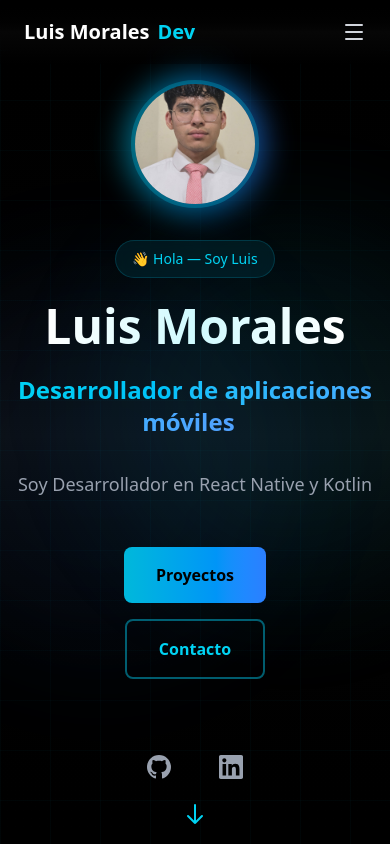
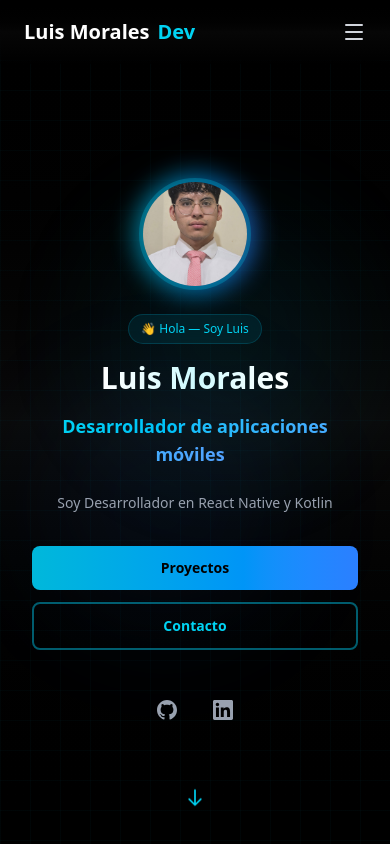
Before and after one commit to luarmoro123/portafolio, a React (Vite) app: page / in a window 390 px wide. Shown: the top 844 px of the page. Built offline with nearby package versions, Linux system fonts and the light colour scheme.

Commit message:
se mejoro para moviler el diseno del hero

```diff
--- a/src/componets/portafolio/hero/hero.tsx
+++ b/src/componets/portafolio/hero/hero.tsx
@@ -24,7 +24,7 @@ const Hero: React.FC = () => {
             const timeout = setTimeout(() => {
                 setDisplayedText(prev => prev + fullText[currentIndex]);
                 setCurrentIndex(prev => prev + 1);
-            }, 100); // Velocidad de escritura en milisegundos
+            }, 100);
 
             return () => clearTimeout(timeout);
         }
@@ -33,29 +33,29 @@ const Hero: React.FC = () => {
     return (
         <section
             id="inicio"
-            className="relative min-h-screen flex items-center justify-center overflow-hidden bg-gradient-to-b from-black via-[#0a0a0a] to-black"
+            className="relative min-h-screen flex items-center justify-center overflow-hidden bg-gradient-to-b from-black via-[#0a0a0a] to-black pt-16"
         >
             {/* Animated Background */}
             <div className="absolute inset-0 overflow-hidden">
-                <div className="absolute top-1/4 left-1/4 w-96 h-96 bg-cyan-500/10 rounded-full blur-3xl animate-pulse"></div>
-                <div className="absolute bottom-1/4 right-1/4 w-96 h-96 bg-blue-500/10 rounded-full blur-3xl animate-pulse delay-1000"></div>
+                <div className="absolute top-1/4 left-1/4 w-64 h-64 md:w-96 md:h-96 bg-cyan-500/10 rounded-full blur-3xl animate-pulse"></div>
+                <div className="absolute bottom-1/4 right-1/4 w-64 h-64 md:w-96 md:h-96 bg-blue-500/10 rounded-full blur-3xl animate-pulse delay-1000"></div>
             </div>
 
             {/* Grid Pattern Overlay */}
-            <div className="absolute inset-0 bg-[linear-gradient(rgba(6,182,212,0.03)_1px,transparent_1px),linear-gradient(90deg,rgba(6,182,212,0.03)_1px,transparent_1px)] bg-[size:50px_50px]"></div>
+            <div className="absolute inset-0 bg-[linear-gradient(rgba(6,182,212,0.03)_1px,transparent_1px),linear-gradient(90deg,rgba(6,182,212,0.03)_1px,transparent_1px)] bg-[size:30px_30px] md:bg-[size:50px_50px]"></div>
 
             {/* Content */}
-            <div className="relative z-10 max-w-7xl mx-auto px-4 sm:px-6 lg:px-8 py-20">
+            <div className="relative z-10 w-full max-w-7xl mx-auto px-4 sm:px-6 lg:px-8 py-12 sm:py-16 md:py-20">
                 <div className={`text-center transition-all duration-1000 ${isVisible ? 'opacity-100 translate-y-0' : 'opacity-0 translate-y-10'}`}>
 
                     {/* Profile Photo */}
-                    <div className="mb-8 flex justify-center">
+                    <div className="mb-6 sm:mb-8 flex justify-center">
                         <div className="relative group">
                             {/* Glow effect */}
-                            <div className="absolute -inset-1 bg-gradient-to-r from-cyan-500 to-blue-500 rounded-full blur-lg opacity-75 group-hover:opacity-100 transition duration-300 animate-pulse"></div>
+                            <div className="absolute -inset-1 bg-gradient-to-r from-cyan-500 to-blue-500 rounded-full blur-md md:blur-lg opacity-75 group-hover:opacity-100 transition duration-300 animate-pulse"></div>
 
                             {/* Photo container */}
-                            <div className="relative w-32 h-32 sm:w-40 sm:h-40 md:w-48 md:h-48 rounded-full overflow-hidden border-4 border-cyan-500/30 group-hover:border-cyan-400/50 transition-all duration-300 group-hover:scale-105">
+                            <div className="relative w-28 h-28 sm:w-36 sm:h-36 md:w-44 md:h-44 lg:w-48 lg:h-48 rounded-full overflow-hidden border-4 border-cyan-500/30 group-hover:border-cyan-400/50 transition-all duration-300 group-hover:scale-105">
                                 <img
                                     src="/profile.jpg"
                                     alt={t("name")}
@@ -66,21 +66,21 @@ const Hero: React.FC = () => {
                     </div>
 
                     {/* Greeting */}
-                    <div className="mb-6">
-                        <span className="inline-block px-4 py-2 bg-cyan-500/10 border border-cyan-500/20 rounded-full text-cyan-400 text-sm font-medium backdrop-blur-sm">
+                    <div className="mb-4 sm:mb-6">
+                        <span className="inline-block px-3 py-1.5 sm:px-4 sm:py-2 bg-cyan-500/10 border border-cyan-500/20 rounded-full text-cyan-400 text-xs sm:text-sm font-medium backdrop-blur-sm">
                             👋 {t("heroTitle")}
                         </span>
                     </div>
 
                     {/* Main Title */}
-                    <h1 className="text-5xl sm:text-6xl md:text-7xl lg:text-8xl font-bold mb-6">
+                    <h1 className="text-3xl sm:text-4xl md:text-6xl lg:text-7xl xl:text-8xl font-bold mb-4 sm:mb-6 px-2">
                         <span className="bg-gradient-to-r from-white via-cyan-100 to-white bg-clip-text text-transparent">
                             {t("name")}
                         </span>
                     </h1>
 
                     {/* Subtitle with Typing Animation */}
-                    <h2 className="text-2xl sm:text-3xl md:text-4xl font-semibold mb-8 min-h-[3rem] sm:min-h-[4rem] md:min-h-[5rem]">
+                    <h2 className="text-lg sm:text-xl md:text-3xl lg:text-4xl font-semibold mb-6 sm:mb-8 min-h-[2rem] sm:min-h-[2.5rem] md:min-h-[4rem] lg:min-h-[5rem] px-2">
                         <span className="text-transparent bg-clip-text bg-gradient-to-r from-cyan-400 via-blue-400 to-cyan-400 animate-gradient">
                             {displayedText}
                             <span className="animate-blink">|</span>
@@ -88,15 +88,15 @@ const Hero: React.FC = () => {
                     </h2>
 
                     {/* Description */}
-                    <p className="text-gray-400 text-lg sm:text-xl md:text-2xl max-w-3xl mx-auto mb-12 leading-relaxed">
+                    <p className="text-gray-400 text-sm sm:text-base md:text-lg lg:text-xl xl:text-2xl max-w-2xl lg:max-w-3xl mx-auto mb-8 sm:mb-10 md:mb-12 leading-relaxed px-4">
                         {t("heroDesc")}
                     </p>
 
                     {/* CTA Buttons */}
-                    <div className="flex flex-col sm:flex-row items-center justify-center gap-4">
+                    <div className="flex flex-col sm:flex-row items-center justify-center gap-3 sm:gap-4 px-4">
                         <a
                             href="#proyectos"
-                            className="group relative px-8 py-4 bg-gradient-to-r from-cyan-500 to-blue-500 text-black font-semibold rounded-lg overflow-hidden transition-all duration-300 hover:shadow-lg hover:shadow-cyan-500/50 hover:scale-105"
+                            className="w-full sm:w-auto group relative px-6 sm:px-8 py-3 sm:py-4 bg-gradient-to-r from-cyan-500 to-blue-500 text-black text-sm sm:text-base font-semibold rounded-lg overflow-hidden transition-all duration-300 hover:shadow-lg hover:shadow-cyan-500/50 hover:scale-105 active:scale-95"
                         >
                             <span className="relative z-10">{t("nav.projects") || "Ver Proyectos"}</span>
                             <div className="absolute inset-0 bg-gradient-to-r from-cyan-400 to-blue-400 opacity-0 group-hover:opacity-100 transition-opacity duration-300"></div>
@@ -104,22 +104,22 @@ const Hero: React.FC = () => {
 
                         <a
                             href="#contacto"
-                            className="px-8 py-4 border-2 border-cyan-500/50 text-cyan-400 font-semibold rounded-lg hover:bg-cyan-500/10 hover:border-cyan-400 transition-all duration-300 hover:scale-105"
+                            className="w-full sm:w-auto px-6 sm:px-8 py-3 sm:py-4 border-2 border-cyan-500/50 text-cyan-400 text-sm sm:text-base font-semibold rounded-lg hover:bg-cyan-500/10 hover:border-cyan-400 transition-all duration-300 hover:scale-105 active:scale-95"
                         >
                             {t("nav.contact") || "Contacto"}
                         </a>
                     </div>
 
-                    {/* Social Links (Optional) */}
-                    <div className="mt-16 flex items-center justify-center gap-6">
+                    {/* Social Links */}
+                    <div className="mt-10 sm:mt-12 md:mt-16 flex items-center justify-center gap-4 sm:gap-6">
                         <a
                             href="https://github.com/luarmoro123"
                             target="_blank"
                             rel="noopener noreferrer"
-                            className="p-3 text-gray-400 hover:text-cyan-400 hover:bg-white/5 rounded-lg transition-all duration-300"
+                            className="p-2.5 sm:p-3 text-gray-400 hover:text-cyan-400 hover:bg-white/5 rounded-lg transition-all duration-300 active:scale-95"
                             aria-label="GitHub"
                         >
-                            <svg className="w-6 h-6" fill="currentColor" viewBox="0 0 24 24">
+                            <svg className="w-5 h-5 sm:w-6 sm:h-6" fill="currentColor" viewBox="0 0 24 24">
                                 <path d="M12 0c-6.626 0-12 5.373-12 12 0 5.302 3.438 9.8 8.207 11.387.599.111.793-.261.793-.577v-2.234c-3.338.726-4.033-1.416-4.033-1.416-.546-1.387-1.333-1.756-1.333-1.756-1.089-.745.083-.729.083-.729 1.205.084 1.839 1.237 1.839 1.237 1.07 1.834 2.807 1.304 3.492.997.107-.775.418-1.305.762-1.604-2.665-.305-5.467-1.334-5.467-5.931 0-1.311.469-2.381 1.236-3.221-.124-.303-.535-1.524.117-3.176 0 0 1.008-.322 3.301 1.23.957-.266 1.983-.399 3.003-.404 1.02.005 2.047.138 3.006.404 2.291-1.552 3.297-1.23 3.297-1.23.653 1.653.242 2.874.118 3.176.77.84 1.235 1.911 1.235 3.221 0 4.609-2.807 5.624-5.479 5.921.43.372.823 1.102.823 2.222v3.293c0 .319.192.694.801.576 4.765-1.589 8.199-6.086 8.199-11.386 0-6.627-5.373-12-12-12z" />
                             </svg>
                         </a>
@@ -128,21 +128,22 @@ const Hero: React.FC = () => {
                             href="https://www.linkedin.com/in/luis-arturo-morales-robles-938630379/"
                             target="_blank"
                             rel="noopener noreferrer"
-                            className="p-3 text-gray-400 hover:text-cyan-400 hover:bg-white/5 rounded-lg transition-all duration-300"
+                            className="p-2.5 sm:p-3 text-gray-400 hover:text-cyan-400 hover:bg-white/5 rounded-lg transition-all duration-300 active:scale-95"
                             aria-label="LinkedIn"
                         >
-                            <svg className="w-6 h-6" fill="currentColor" viewBox="0 0 24 24">
+                            <svg className="w-5 h-5 sm:w-6 sm:h-6" fill="currentColor" viewBox="0 0 24 24">
                                 <path d="M20.447 20.452h-3.554v-5.569c0-1.328-.027-3.037-1.852-3.037-1.853 0-2.136 1.445-2.136 2.939v5.667H9.351V9h3.414v1.561h.046c.477-.9 1.637-1.85 3.37-1.85 3.601 0 4.267 2.37 4.267 5.455v6.286zM5.337 7.433c-1.144 0-2.063-.926-2.063-2.065 0-1.138.92-2.063 2.063-2.063 1.14 0 2.064.925 2.064 2.063 0 1.139-.925 2.065-2.064 2.065zm1.782 13.019H3.555V9h3.564v11.452zM22.225 0H1.771C.792 0 0 .774 0 1.729v20.542C0 23.227.792 24 1.771 24h20.451C23.2 24 24 23.227 24 22.271V1.729C24 .774 23.2 0 22.222 0h.003z" />
                             </svg>
                         </a>
+
                     </div>
                 </div>
             </div>
 
             {/* Scroll Indicator */}
-            <div className="absolute bottom-8 left-1/2 -translate-x-1/2 animate-bounce">
+            <div className="absolute bottom-6 sm:bottom-8 left-1/2 -translate-x-1/2 animate-bounce">
                 <a href="#sobre-mi" className="block p-2" aria-label="Scroll down">
-                    <svg className="w-6 h-6 text-cyan-400" fill="none" stroke="currentColor" viewBox="0 0 24 24">
+                    <svg className="w-5 h-5 sm:w-6 sm:h-6 text-cyan-400" fill="none" stroke="currentColor" viewBox="0 0 24 24">
                         <path strokeLinecap="round" strokeLinejoin="round" strokeWidth={2} d="M19 14l-7 7m0 0l-7-7m7 7V3" />
                     </svg>
                 </a>
```
